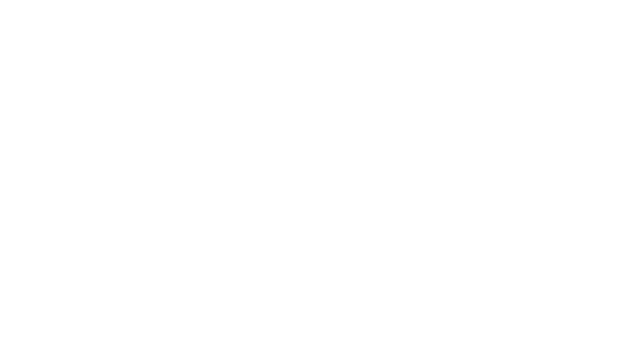
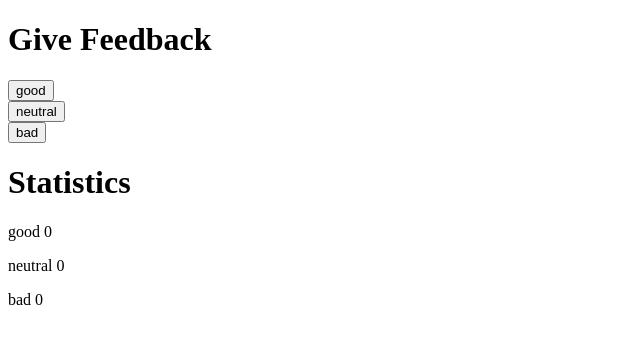
Before and after one commit to adhanif/Full_Stack_Open_Part1, a React (Vite) app in the folder unicafe/: page / in a window 1280 px wide. Shown: the top 344 px of the page, without its empty margins (0-640 px from the left). Built offline with nearby package versions, Linux system fonts and the light colour scheme.

Commit message:
Exercise 1.6 completed

```diff
--- a/unicafe/src/App.jsx
+++ b/unicafe/src/App.jsx
@@ -1,11 +1,23 @@
 import { useState } from "react";
-
 import "./App.css";
+import Button from "./components/Button";
+import Statistics from "./components/Statistics";
 
 function App() {
-  const [count, setCount] = useState(0);
+  const [good, setGood] = useState(0);
+  const [neutral, setNeutral] = useState(0);
+  const [bad, setBad] = useState(0);
 
-  return <></>;
+  return (
+    <>
+      <h1>Give Feedback</h1>
+      <Button handleEvent={() => setGood(good + 1)} feedback="good" />
+      <Button handleEvent={() => setNeutral(neutral + 1)} feedback="neutral" />
+      <Button handleEvent={() => setBad(bad + 1)} feedback="bad" />
+
+      <Statistics good={good} neutral={neutral} bad={bad} />
+    </>
+  );
 }
 
 export default App;
--- /dev/null
+++ b/unicafe/src/components/Button.jsx
@@ -0,0 +1,9 @@
+import React from "react";
+
+export default function Button({ handleEvent, feedback }) {
+  return (
+    <div>
+      <button onClick={handleEvent}>{feedback}</button>
+    </div>
+  );
+}
--- /dev/null
+++ b/unicafe/src/components/Statistics.jsx
@@ -0,0 +1,12 @@
+import React from "react";
+
+export default function Statistics({ good, neutral, bad }) {
+  return (
+    <div>
+      <h1>Statistics</h1>
+      <p>good {good}</p>
+      <p>neutral {neutral}</p>
+      <p>bad {bad}</p>
+    </div>
+  );
+}
```
